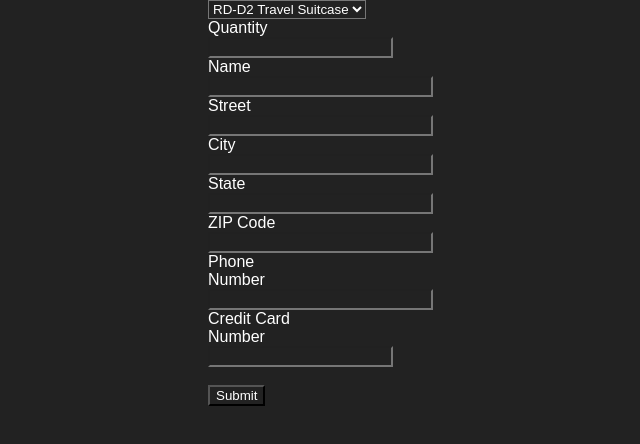
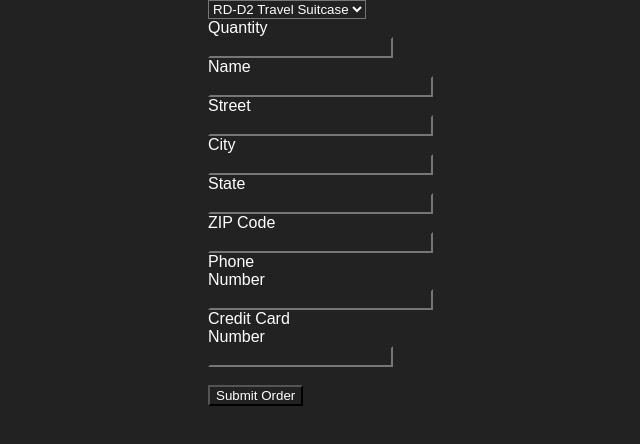
Before and after one commit to ryanforstie/order-form, a plain HTML site: page index.html in a window 1280 px wide. Shown: the full height of the page, 382-1022 px from the left. Drawn offline with Linux system fonts and the light colour scheme.

Commit message:
added button names

```diff
--- a/cart.js
+++ b/cart.js
@@ -1,3 +1,5 @@
+'use strict';
+
 var userInputList = document.getElementById('cart');
 
 function Form(product, productQuantity, userName, userStreet, userCity, userState, userZip, userPhoneNumber, userCreditCard) {
--- a/index.html
+++ b/index.html
@@ -56,7 +56,9 @@
   <input name="creditcard" type="number" size="25" />
 
   <br><br>
-  <input type="submit">
+
+  <button type="submit">Submit Order</button>
+
 </form>
 <script src="app.js"></script>
   </body>
```
Also changed, not shown: cart.html (+2 -1 lines). Lines whose indentation alone changed are shown as unchanged.
